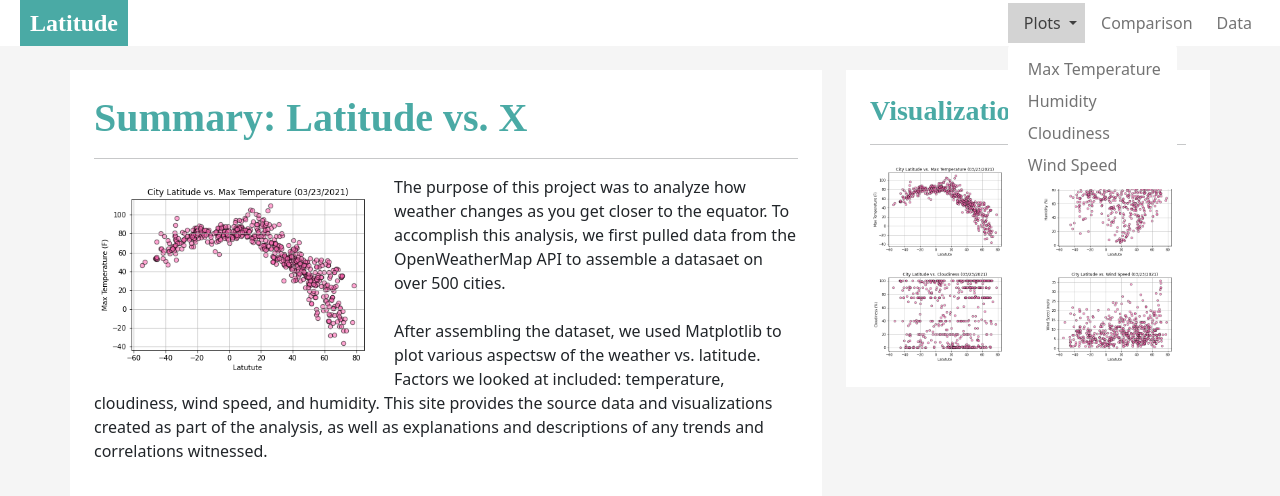
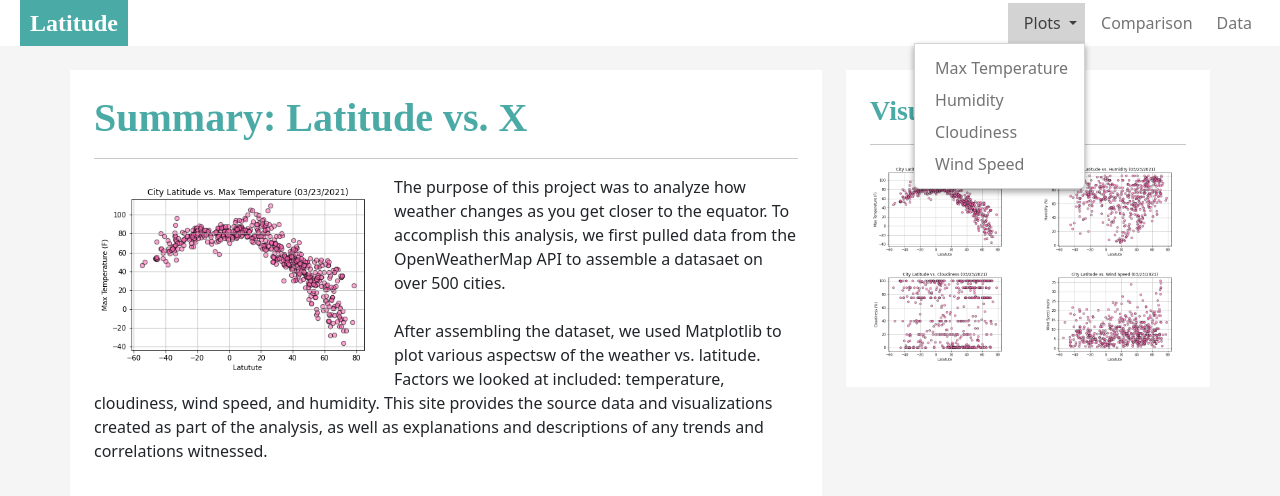
Before and after one commit to scottgall/Web-Design-Challenge, a plain HTML site: page index.html in a window 1280 px wide. Both pictures are taken after a click on the button "Plots". Drawn offline with nearby package versions, Linux system fonts and the light colour scheme.

Commit message:
fixed dropdown nav

```diff
--- a/index.html
+++ b/index.html
@@ -20,7 +20,7 @@
               <a class="nav-link dropdown-toggle ps-3" href="#" id="navbarDropdown" role="button" data-bs-toggle="dropdown" aria-expanded="false">
                 Plots
               </a>
-              <ul class="dropdown-menu" aria-labelledby="navbarDropdown">
+              <ul class="dropdown-menu dropdown-menu-end" aria-labelledby="navbarDropdown">
                 <li><a class="dropdown-item" href="maxtemp.html">Max Temperature</a></li>
                 <li><a class="dropdown-item" href="humidity.html">Humidity</a></li>
                 <li><a class="dropdown-item" href="cloudiness.html">Cloudiness</a></li>
--- a/style.css
+++ b/style.css
@@ -68,6 +68,14 @@ body {
   .dropdown-item {
     padding-left: 20px;
   }
+  .dropdown-menu {
+    box-shadow: 0 3px 6px rgba(0,0,0,0.16), 0 3px 6px rgba(0,0,0,0.23);
+    border: 1px solid lightgray;
+    border-radius: 0 0 5px 5px;
+  }
+  .dropdown-menu[data-bs-popper] {
+    margin-top: 0;
+  }
 }
 
 h1, h3 {
```
